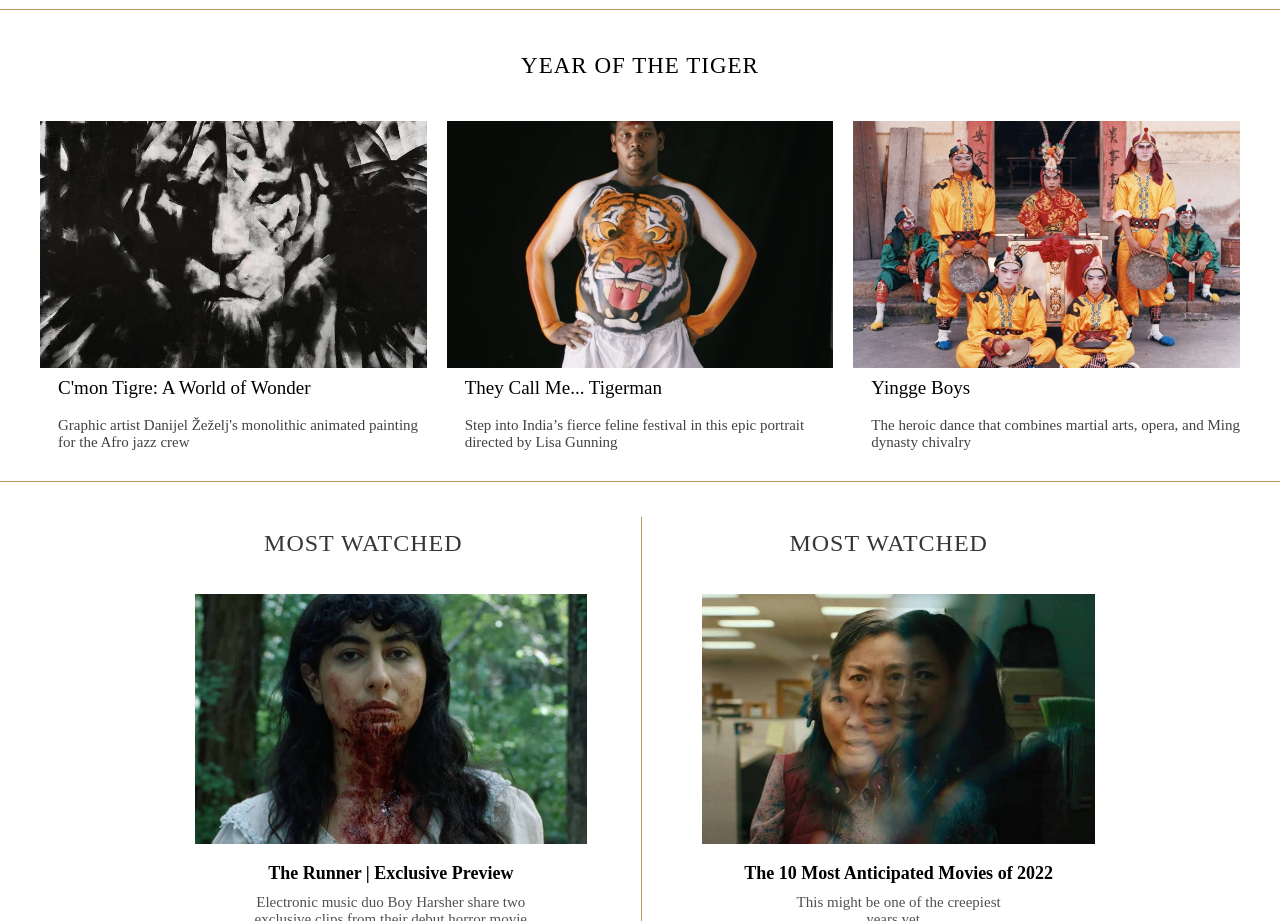
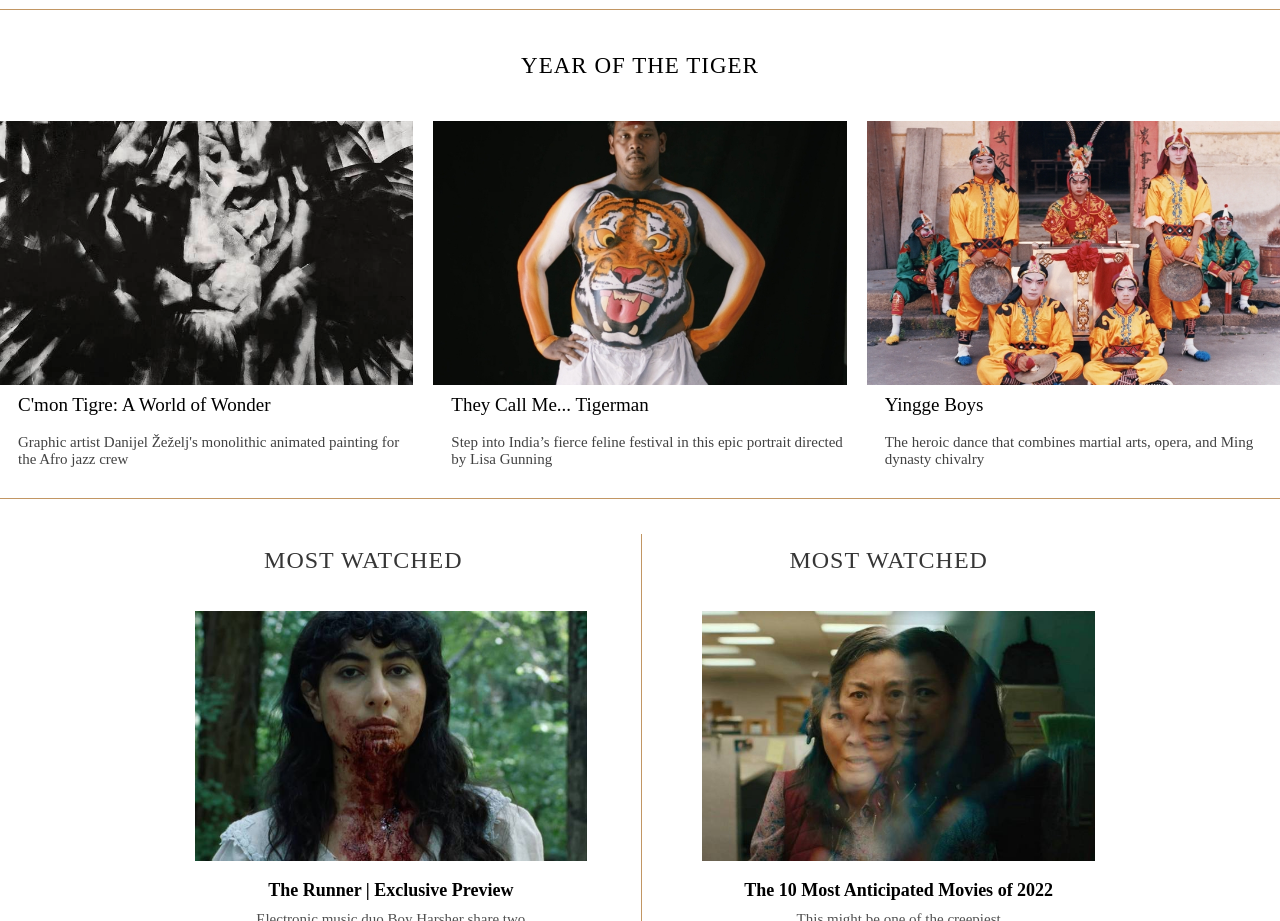
Before and after one commit to stevehoang91/homage-piece, a plain HTML site: page nowness/index.html in a window 1280 px wide. Shown: the part 920-1841 px from the top of the page. Drawn offline with Linux system fonts and the light colour scheme; a web font is replaced by a local one.

Commit message:
Add files via upload

```diff
--- a/nowness/styles.scss
+++ b/nowness/styles.scss
@@ -1399,7 +1399,7 @@ nav {
     margin: auto;
   }
   .module-section-3 {
-    margin-right: 40px;
+    // margin-right: 40px;
     padding: 0;
   }
   .most-watched {
@@ -1435,7 +1435,6 @@ nav {
   .module-content {
     @include flexcenter();
     flex-direction: columns;
-    padding-left: 40px;
   }
   .burger-shower:checked ~ .hamburger .menu-bar3 {
     transform: rotate(-45deg) translatey(2px) translatex(-5.4px);
```
Also changed, not shown: nowness/styles.css, 1 other file.
